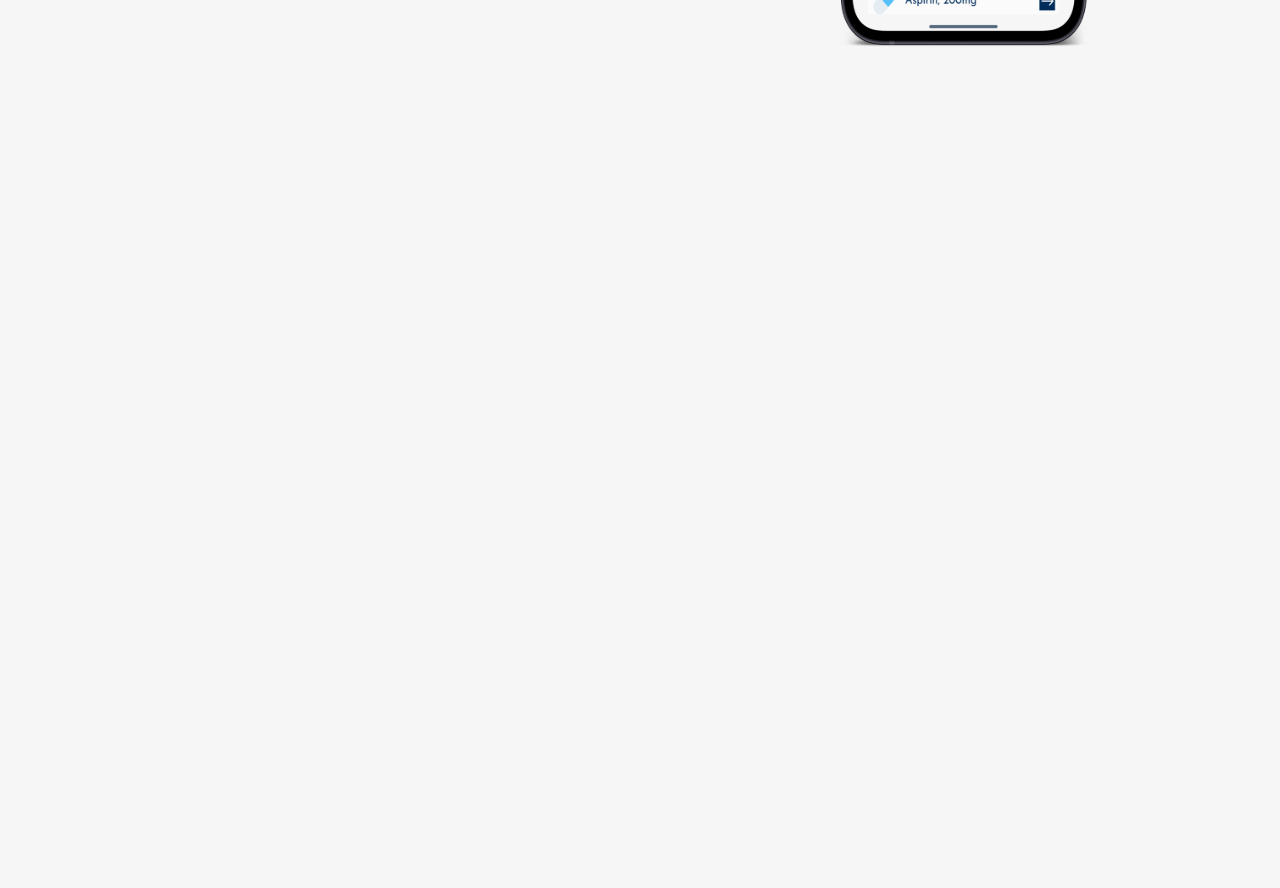
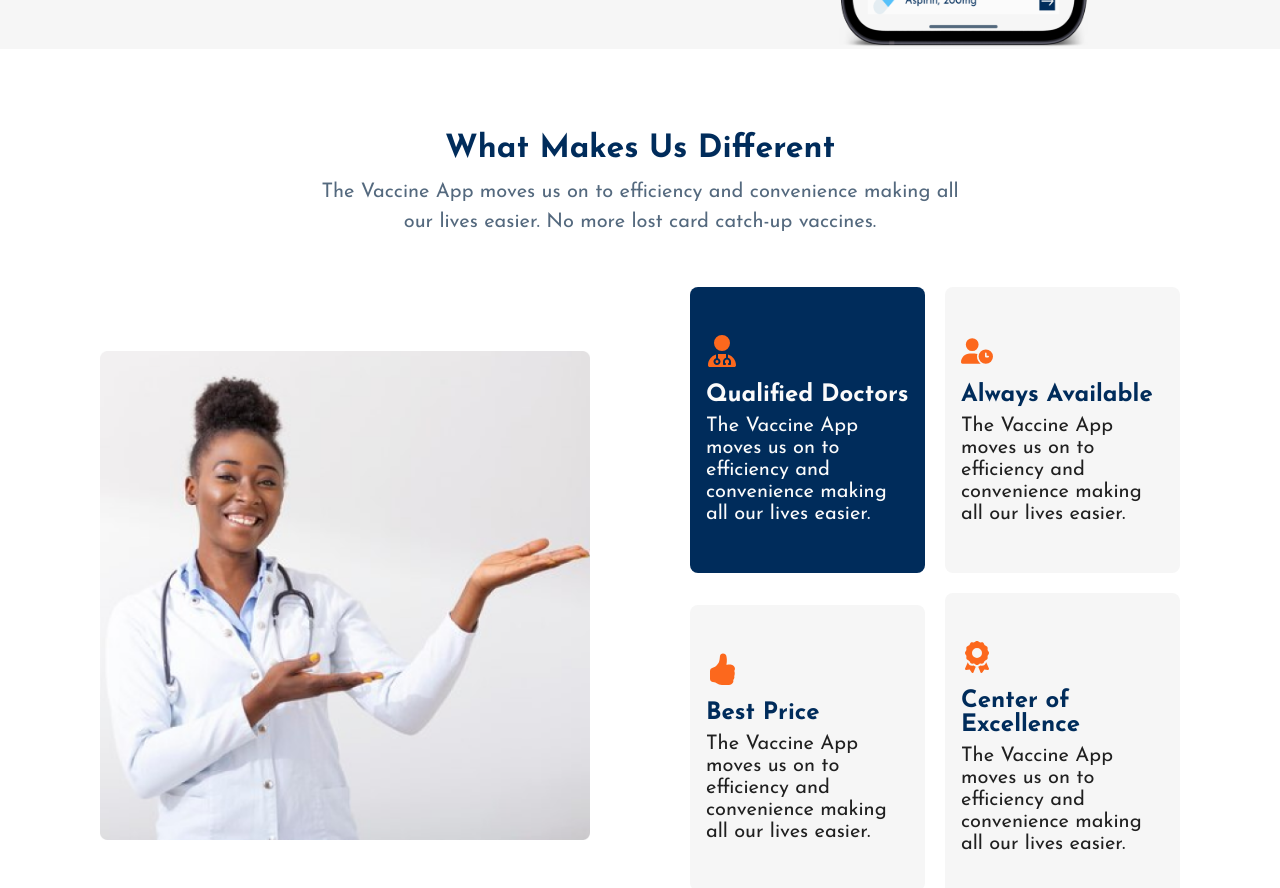
Before and after one commit to BigOTF/MediVap, a React (Vite) app: page / in a window 1280 px wide. Shown: the part 700-1588 px from the top of the page. Built offline with nearby package versions, Linux system fonts and the light colour scheme.

Commit message:
Done with the About section

```diff
--- a/src/App.jsx
+++ b/src/App.jsx
@@ -1,13 +1,15 @@
 import React from "react"
 import Header from "./components/Header/Header"
 import Hero from "./components/Hero/Hero"
+import About from "./components/About/About"
 
 function App() {
 
   return (
-    <div className="bg-[#F6F6F6] pb-[1000px]">
+    <div className="pb-[1000px]">
       <Header />
       <Hero />
+      <About />
     </div>
   )
 }
--- /dev/null
+++ b/src/components/About/About.jsx
@@ -0,0 +1,92 @@
+import React from 'react'
+
+import { FaUserDoctor } from "react-icons/fa6";
+import { FaUserClock } from "react-icons/fa6";
+import { FaAward } from "react-icons/fa6";
+import { BsFillHandThumbsUpFill } from "react-icons/bs";
+
+const About = () => {
+  return (
+    <div className='w-full  px-[30px] mt-[40px] md:px-[100px] md:mt-[80px] flex flex-col items-center justify-center gap-[30px] md:gap-[50px]'>
+
+        <div className='flex flex-col gap-[8px] md:w-[60%]'>
+            <p className='text-[#002C5B] font-bold text-[24px] leading-[30.17px] md:text-[32px] md:leading-[40.22px] text-center'>What Makes Us Different</p>
+            <p className='text-[#54697E] font-normal text-[18px] leading-[24px] md:text-[20px] md:leading-[30px] text-center'>The Vaccine App moves us on to efficiency and convenience making all our lives easier. No more lost card catch-up vaccines.</p>
+        </div>
+
+        <div className='flex flex-col items-center gap-[30px] md:flex-row md:gap-[100px]'>
+            <div className='w-[100%] hidden md:block'>
+                <img src={'/aboutSection.png'} alt='doctor' className=''/>
+            </div>
+
+            <div className='grid md:grid-cols-2 gap-[20px] place-content-center items-center w-[70%] md:w-[100%]'>
+
+                <div className='md:flex flex-col gap-[8px] rounded-[8px] py-[32px] px-[16px] md:py-[48px] bg-[#002C5B] hidden'>
+                    <div className='flex flex-col gap-[16px]'>
+                        <FaUserDoctor className='w-[24px] h-[24px] md:w-[32px] md:h-[32px] text-[#FC681D]'/>
+                        <p className='text-[#FBFBFB] font-bold text-[20px] leading-[20px] md:text-[24px] md:leading-[24px]'>Qualified Doctors</p>
+                    </div>
+
+                    <div>
+                        <p className='text-[#FBFBFB] font-normal text-[18px] leading-[24px] md:text-[20px] md:leading-[22px]'>The Vaccine App moves us on to efficiency and convenience making all our lives easier.</p>
+                    </div>
+                </div>
+
+                {/* Only displays on the mobile view */}
+                <div className='flex flex-col gap-[8px] rounded-[8px] py-[32px] px-[16px] md:py-[48px] bg-[#F6F6F6] md:hidden'>
+                    <div className='flex flex-col gap-[16px]'>
+                        <FaUserDoctor className='w-[24px] h-[24px] md:w-[32px] md:h-[32px] text-[#FC681D]'/>
+                        <p className='text-[#002C5B] font-bold text-[20px] leading-[20px] md:text-[24px] md:leading-[24px]'>Qualified Doctors</p>
+                    </div>
+
+                    <div>
+                        <p className='text-[#202020] font-normal text-[18px] leading-[24px] md:text-[20px] md:leading-[22px]'>The Vaccine App moves us on to efficiency and convenience making all our lives easier.</p>
+                    </div>
+                </div>
+
+                <div className='flex flex-col gap-[8px] rounded-[8px] py-[32px] px-[16px] md:py-[48px] bg-[#F6F6F6]'>
+                    <div className='flex flex-col gap-[16px]'>
+                        <FaUserClock className='w-[24px] h-[24px] md:w-[32px] md:h-[32px] text-[#FC681D]'/>
+                        <p className='text-[#002C5B] font-bold text-[20px] leading-[20px] md:text-[24px] md:leading-[24px]'>Always Available</p>
+                    </div>
+
+                    <div>
+                        <p className='text-[#202020] font-normal text-[18px] leading-[24px] md:text-[20px] md:leading-[22px]'>The Vaccine App moves us on to efficiency and convenience making all our lives easier.</p>
+                    </div>
+                </div>
+
+                <div className='flex flex-col gap-[8px] rounded-[8px] py-[32px] px-[16px] md:py-[48px] bg-[#F6F6F6]'>
+                    <div className='flex flex-col gap-[16px]'>
+                        <BsFillHandThumbsUpFill className='w-[24px] h-[24px] md:w-[32px] md:h-[32px] text-[#FC681D]'/>
+                        <p className='text-[#002C5B] font-bold text-[20px] leading-[20px] md:text-[24px] md:leading-[24px]'>Best Price</p>
+                    </div>
+
+                    <div>
+                        <p className='text-[#202020] font-normal text-[18px] leading-[24px] md:text-[20px] md:leading-[22px]'>The Vaccine App moves us on to efficiency and convenience making all our lives easier.</p>
+                    </div>
+                </div>
+
+                <div className='flex flex-col gap-[8px] rounded-[8px] py-[32px] px-[16px] md:py-[48px] bg-[#F6F6F6]'>
+                    <div className='flex flex-col gap-[16px]'>
+                        <FaAward className='w-[24px] h-[24px] md:w-[32px] md:h-[32px] text-[#FC681D]'/>
+                        <p className='text-[#002C5B] font-bold text-[20px] leading-[20px] md:text-[24px] md:leading-[24px]'>Center of Excellence</p>
+                    </div>
+
+                    <div>
+                        <p className='text-[#202020] font-normal text-[18px] leading-[24px] md:text-[20px] md:leading-[22px]'>The Vaccine App moves us on to efficiency and convenience making all our lives easier.</p>
+                    </div>
+                </div>
+
+            </div>
+
+            {/* display on the mobile view */}
+            <div className='w-[100%] md:hidden'>
+                <img src={'/aboutSection.png'} alt='doctor' className=''/>
+            </div>
+
+        </div>
+    </div>
+  )
+}
+
+export default About
--- a/src/components/Hero/Hero.jsx
+++ b/src/components/Hero/Hero.jsx
@@ -2,7 +2,7 @@ import React from 'react'
 
 const Hero = () => {
   return (
-    <main className='w-full mt-[10px] md:mt-[50px] flex flex-col gap-[40px] md:gap-0 md:flex-row md:items-center'>
+    <main className='w-full pt-[30px] md:pt-[50px] flex flex-col gap-[40px] md:gap-0 md:flex-row md:items-center bg-[#F6F6F6]'>
 
         <div className='flex flex-col gap-[50px] items-center md:items-start'>
 
@@ -14,8 +14,8 @@ const Hero = () => {
                 </div>
 
                 <div className='flex items-center gap-[16px] md:gap-[24px]'>
-                    <img src={'/appStore.png'} alt='appStore'/>
-                    <img src={'/playStore.png'} alt='playStore'/>
+                    <img src={'/appStore.png'} alt='appStore' className='w-[120px] h-[32px] md:w-[162px] md:h-[47px]'/>
+                    <img src={'/playStore.png'} alt='playStore' className='w-[120px] h-[32px] md:w-[162px] md:h-[47px]'/>
                 </div>
             </div>
 
```
Also changed, not shown: public/aboutSection.png (added).
